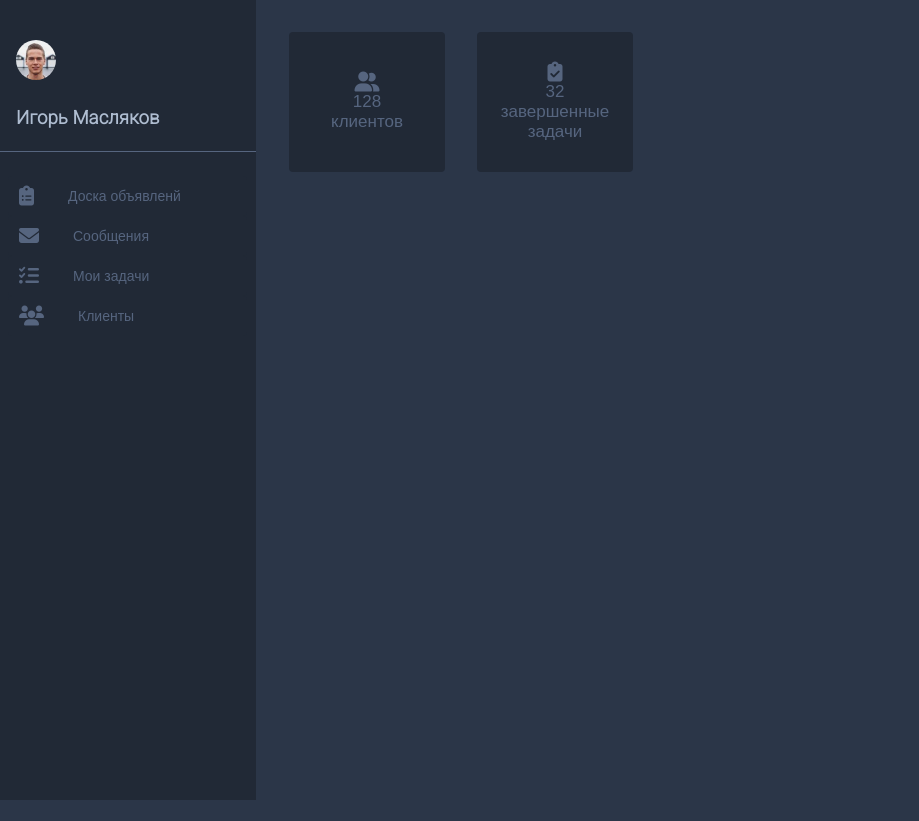
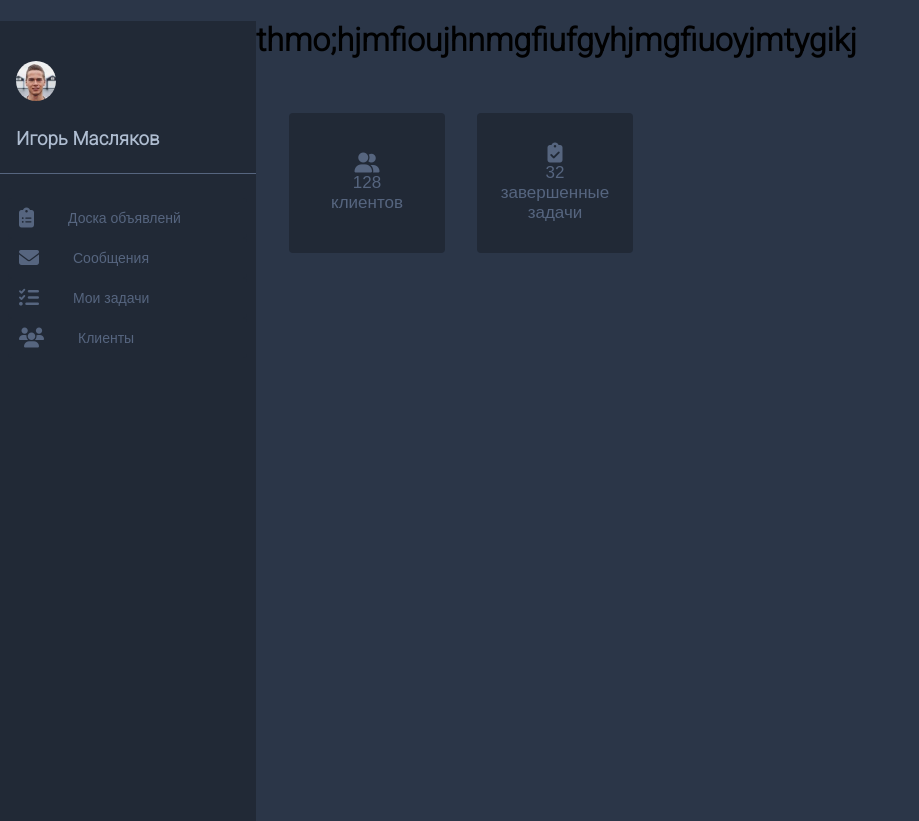
Before and after one commit to SERPOVSKOY/pug-simple-page-student-work, a plain HTML site: page index.html in a window 1280 px wide. Shown: the whole page, without its empty margins (0-919 px from the left). Before the commit the page ends 800 px from the top, so only its background shows below. Drawn offline with Linux system fonts and the light colour scheme.

Commit message:
Update index.html
вкы

```diff
--- a/index.html
+++ b/index.html
@@ -27,6 +27,7 @@
       </div>
     </div>
   </div>
+  <h1>thmo;hjmfioujhnmgfiufgyhjmgfiuoyjmtygikj</h1>
   <div class="tab">
     <button class="tab__button__clients"><span class="user"></span><i class="fas fa-user-friends"></i> <span class="button__tab__text"></span>128 <span></span>клиентов</button>
     <button class="tab__button__lessons"><span class="user"></span><i class="fas fa-clipboard-check"></i> <span class="button__tab__text"></span>32 <span></span>завершенные <span></span>задачи</button>
```
